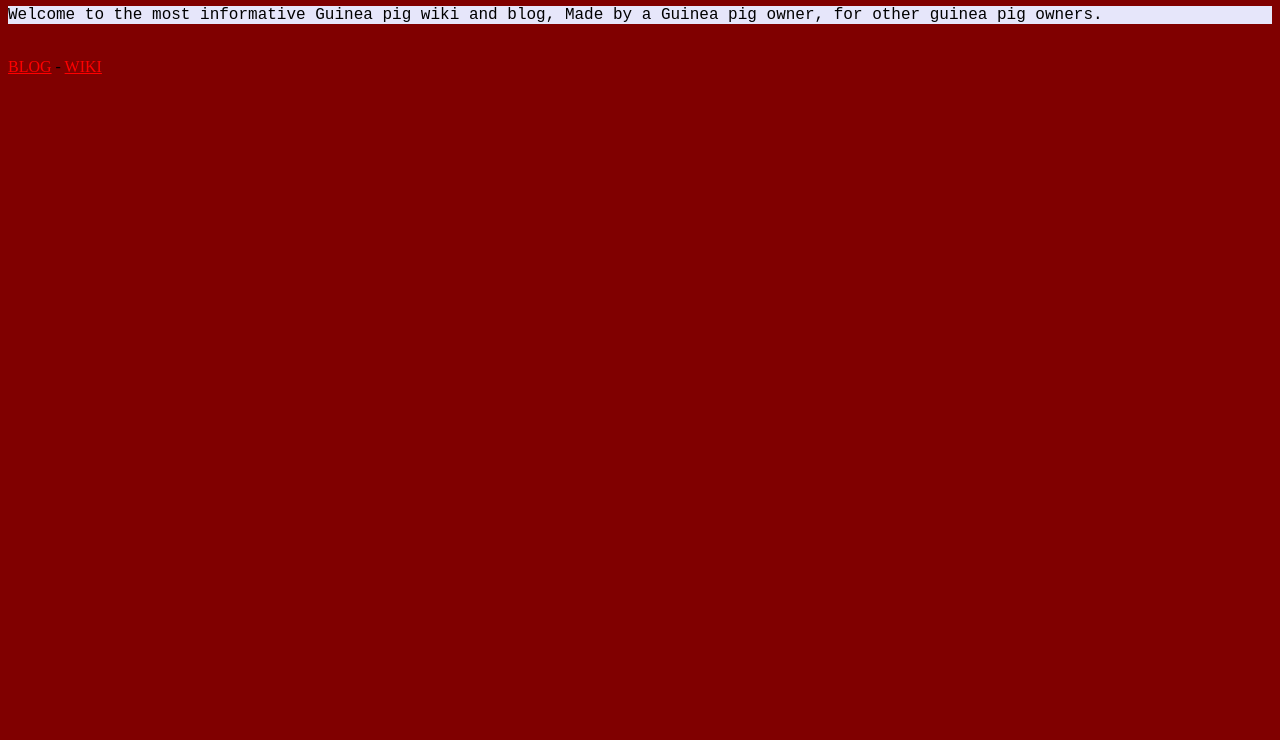
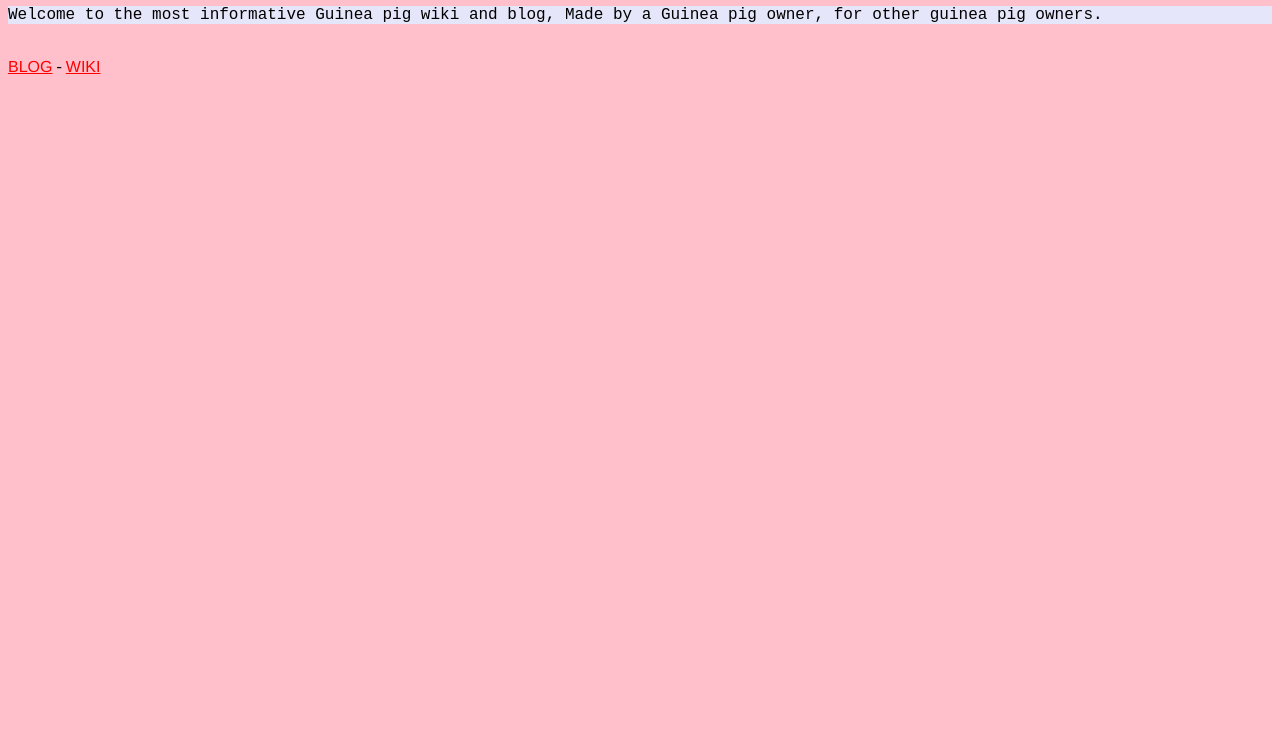
Before and after one commit to guineapiggies/guineaguide, a plain HTML site: page index.html in a window 1280 px wide. Shown: the part 60-800 px from the top of the page. Drawn offline with Linux system fonts and the light colour scheme.

Commit message:
Update index.html

```diff
--- a/index.html
+++ b/index.html
@@ -2,7 +2,7 @@
 <html>
   <style>
     body {
-    background-color: maroon;
+    background-color: pink;
     }
     p {
       background-color: lavender;
@@ -14,6 +14,7 @@
       color: white;
     }
     a {
+      font-family: Helvetica;
       color: red;
     }
   </style>
```
